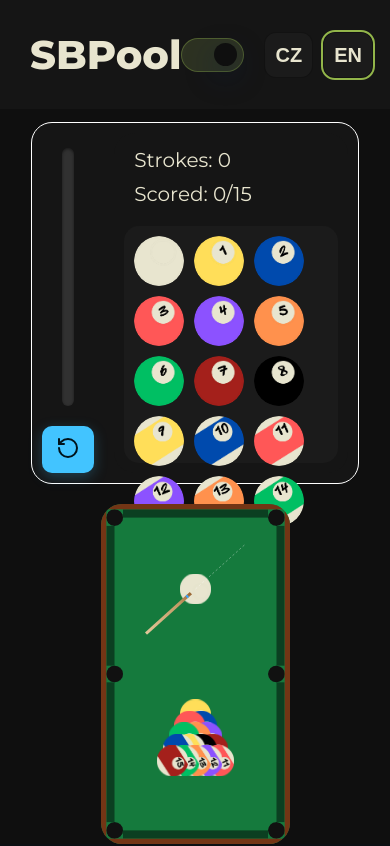
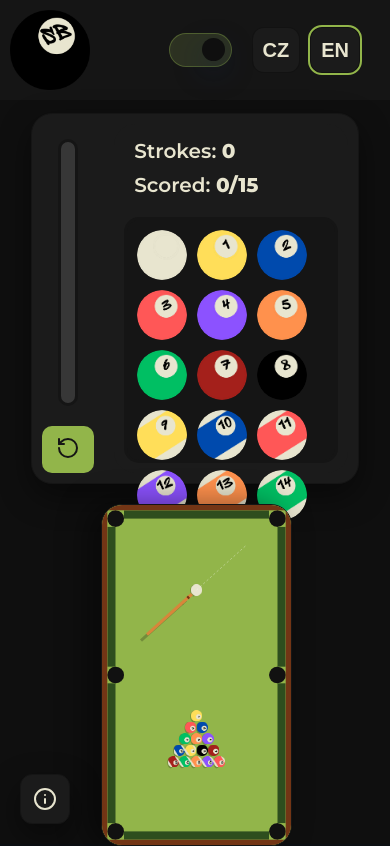
Before and after one commit to StepanBlaha/SBPool, a React (Vite) app: page / in a window 390 px wide. Built offline with nearby package versions, Linux system fonts and the light colour scheme.

Commit message:
feat: design changes

```diff
--- a/src/components/Navbar/Navbar.module.css
+++ b/src/components/Navbar/Navbar.module.css
@@ -1,12 +1,13 @@
 .Navbar{
-    height: fit-content;
+    height: 100px;
     width: 100%;
     display: flex;
     box-sizing: border-box;
     background-color: var(--background-secondary-color);
     justify-content: space-between;
-    padding: 30px;
+    padding: 10px;
     align-items: center;
+    position: relative;
 }
 .Logo{
     width: fit-content;
@@ -15,6 +16,13 @@
     display: flex;
     align-items: center;
     justify-content: center;
+    height: 100%;
+    width: auto;
+    aspect-ratio: 1/1;
+    background-repeat: no-repeat;
+    background-position: center;
+    background-size: contain;
+
 }
 .Logo p{
     font-size: 40px;
@@ -22,6 +30,7 @@
     margin: 0;
     text-align: left;
     color: var(--contrast-color);
+    font-family: var(--display-font);
 }
 .Toggles{
     height: fit-content;
@@ -29,5 +38,6 @@
     box-sizing: border-box;
     display: flex;
     gap: 20px;
+    padding: 20px;
     align-items: center;
 }
--- a/src/components/Navbar/Navbar.tsx
+++ b/src/components/Navbar/Navbar.tsx
@@ -2,15 +2,14 @@ import styles from "./Navbar.module.css"
 import { useState } from "react"
 import LanguageSwitch from "../LanguageSwitch/LanguageSwitch"
 import ThemeSwitch from "../ThemeSwitch/ThemeSwitch"
-
+import Logo from "../../assets/logo.png"
 
 const Navbar = () => {
 
     return(
         <>
         <div className={styles.Navbar}>
-            <div className={styles.Logo}>
-                <p>SBPool</p>
+            <div className={styles.Logo} style={{backgroundImage: `url(${Logo})`}}>
             </div>
             <div className={styles.Toggles}>
                 <ThemeSwitch/>
--- a/src/components/PoolTable/PoolTable.module.css
+++ b/src/components/PoolTable/PoolTable.module.css
@@ -19,7 +19,9 @@
   max-height: none;
 }
 .Table canvas{
-      border-radius: 21px;
+  border-radius: 21px;
+  box-shadow: var(--shadow);
+  border: 1px solid var(--background-secondary-color);
 }
 
 .rotOuter {
--- a/src/components/PoolTable/PoolTable.tsx
+++ b/src/components/PoolTable/PoolTable.tsx
@@ -69,8 +69,8 @@ const BALL_FRICTION = 0.01;
 const CUSHION_RESTITUTION = 0.9;
 
 // Colors
-const felt = '#157a3d';
-const cushion = '#0b3f21';
+const felt = 'var(--accent-color)';
+const cushion = '#2E4E1E';
 const pocketCol = '#111';
 
 // Ball sprites
@@ -187,7 +187,7 @@ export default function PoolTable({setScoredBalls, setStrokes}: PoolTableProps)
         const BALL_R = 10.5 * S;
 
         // Sprite scale (textures are 256px)
-        const SPRITE_PX = 256;
+        const SPRITE_PX = 700;
         const SCALE = (BALL_R * 2) / SPRITE_PX;
         // Get the hud power bar - outside of this elemend
         const powerBar = document.getElementById('powerBar') as HTMLDivElement
@@ -352,10 +352,10 @@ export default function PoolTable({setScoredBalls, setStrokes}: PoolTableProps)
                 if (!body.circleRadius || body.isStatic) continue;
                 ctx.beginPath();
                 ctx.ellipse(
-                body.position.x + 3 * S,
-                body.position.y + 6 * S,
-                body.circleRadius * 1.05,
-                body.circleRadius * 0.6,
+                body.position.x + 2 * S,
+                body.position.y + 8 * S,
+                body.circleRadius * 1.45,
+                body.circleRadius * 0.8,
                 0, 0, Math.PI * 2
                 );
                 ctx.fill();
@@ -395,14 +395,26 @@ export default function PoolTable({setScoredBalls, setStrokes}: PoolTableProps)
                 ctx.rotate(angle)
                 // Make stick have a gradient
                 const stickGradient = ctx.createLinearGradient(0,0,stickLen,0)
-                stickGradient.addColorStop(0,'#e1c699');
-                stickGradient.addColorStop(0.75,'#c29a64');
-                stickGradient.addColorStop(1,'#996633')
+                stickGradient.addColorStop(0,'#d8863a');
+                stickGradient.addColorStop(0.75,'#d8863a');
+                stickGradient.addColorStop(1,'#d8863a')
                 ctx.fillStyle=stickGradient;
                 ctx.fillRect(0,-stickWidth/2,stickLen,stickWidth)
-                ctx.fillStyle='#3aa3ff';
+                ctx.fillStyle='#733515';
                 ctx.fillRect(stickLen-6,-stickWidth/2,6 * S,stickWidth)
                 ctx.restore()
+
+                ctx.save();
+                ctx.globalCompositeOperation = 'destination-over';
+                ctx.fillStyle = 'rgba(0,0,0,0.22)';
+                ctx.translate(back.x +6, back.y+ 6)
+                ctx.rotate(angle)
+                ctx.fillRect(0,-stickWidth/2,stickLen,stickWidth)
+
+                ctx.fillRect(stickLen-6,-stickWidth/2,6 * S,stickWidth)
+                ctx.restore()
+
+
             }
         })
 
--- a/src/components/ThemeSwitch/ThemeSwitch.module.css
+++ b/src/components/ThemeSwitch/ThemeSwitch.module.css
@@ -118,6 +118,7 @@
   background: var(--background-tertiary-color);
   border: 1px solid var(--background-blur-color);
   cursor: pointer;
+  background-color: var(--accent-color);
 }
 .toggle.active {
     background:  color-mix(in srgb, var(--accent-color) 15%, var(--background-tertiary-color));
--- /dev/null
+++ b/src/components/Tooltip/Tooltip.module.css
@@ -0,0 +1,113 @@
+.TooltipContainer{
+    height: fit-content;
+    box-sizing: border-box;
+    width: fit-content;
+    display: flex;
+    position: fixed;
+    bottom: 20px;
+    left: 20px;
+
+}
+
+.TooltipButton{
+    height: fit-content;
+    width: fit-content;
+    cursor: pointer;
+    height: fit-content;
+    box-sizing: border-box;
+    font-weight: 700;
+    font-size: 20px;
+    line-height: 1.6;
+    padding: 12px;
+    border-radius: 12px;
+    background: var(--background-tertiary-color);
+    border: 1px solid var(--background-secondary-color);
+    box-shadow: var(--shadow);
+    color: var(--contrast-color);
+    display: flex;
+    align-items: center;
+    justify-content: center;
+    transition: 0.2s ease-in-out;
+}
+.TooltipButton svg{
+    transition: 0.2s ease-out;
+    color: var(--contrast-color);
+}
+.TooltipButton:hover{
+    /*
+    background-color: var(--sort-hover-color);
+    */
+    border-color: var(--accent-color);
+}
+.TooltipButton:hover  svg{
+    /*
+    color: var(--contrast-tertiary-color);
+    */
+}
+.TooltipContent{
+    background: var(--background-tertiary-color);
+    border: 1px solid var(--background-secondary-color);
+    box-shadow: var(--shadow);
+    color: var(--contrast-color);
+    height: fit-content;
+    min-width: fit-content;
+    box-sizing: border-box;
+    display: flex;
+    flex-direction: column;
+    position: absolute;
+    bottom: 100%;
+    padding: 12px;
+    padding-right: 24px;
+    border-radius: 12px;
+    width: min(400px, 90vw);
+}
+.TooltipContent ul{}
+.TooltipContent li{
+    font-weight: 600;
+    font-size: 20px;
+    text-align: left;
+    color: var(--contrast-color);
+    white-space: nowrap;
+}
+.TooltipContent span{
+    font-weight: 700;
+}
+@media(max-width: 1200px){
+    .TooltipContent li{
+        white-space: break-spaces;
+    }
+}
+.TooltipHeader{
+    width: fit-content;
+    height: fit-content;
+    box-sizing: border-box;
+    display: flex;
+    margin-top: 10px;
+    margin-left: 10px;
+    gap: 10px;
+    align-items: center;
+}
+.Logo{
+    width: fit-content;
+    height: fit-content;
+    box-sizing: border-box;
+    display: flex;
+    align-items: center;
+    justify-content: center;
+    height: 100%;
+    width: auto;
+    aspect-ratio: 1/1;
+    background-repeat: no-repeat;
+    background-position: center;
+    background-size: contain;
+    min-height: 30px;
+
+}
+.TooltipTitle{
+    font-weight: 700;
+    font-size: 30px;
+    text-align: left;
+    margin: 0;
+    color: var(--contrast-color);
+
+}
--- /dev/null
+++ b/src/components/Tooltip/Tooltip.tsx
@@ -0,0 +1,52 @@
+import styles from "./Tooltip.module.css"
+import { useState, useRef, useEffect } from "react";
+import { InfoIcon } from "lucide-react";
+import { Trans, useTranslation } from "react-i18next";
+import Logo from "../../assets/logo.png"
+const Tooltip = () => {
+    const { t } = useTranslation()
+    const ref = useRef<HTMLDivElement>(null);
+    const [isOpen, setIsOpen] = useState<boolean>(false);
+
+    // Handle click outside
+    useEffect(() => {
+        const handleClickOutside = (event: MouseEvent) => {
+            if (ref.current && !ref.current.contains(event.target as Node)) {
+                setIsOpen(false);
+            }
+        };
+        document.addEventListener("mousedown", handleClickOutside);
+        return () => document.removeEventListener("mousedown", handleClickOutside);
+    }, []);
+    return(
+        <>
+            <div className={styles.TooltipContainer} ref={ref} >
+                {isOpen &&
+                    <div className={styles.TooltipContent}>
+                        <div className={styles.TooltipHeader}>
+                            <div className={styles.Logo} style={{backgroundImage: `url(${Logo})`}}></div>
+                            <p className={styles.TooltipTitle}>
+                                {t("tooltip.title")}
+                            </p>
+
+                        </div>
+                        <ul>
+                            <li><Trans i18nKey="tooltip.goal" components={{ 1: <span/> }} /></li>
+                            <li><Trans i18nKey="tooltip.cue" components={{ 1: <span/> }} /></li>
+                            <li><Trans i18nKey="tooltip.rotate" components={{ 1: <span/> }} /></li>
+                            <li><Trans i18nKey="tooltip.aim" components={{ 1: <span/> }} /></li>
+                            <li><Trans i18nKey="tooltip.charge" components={{ 1: <span/> }} /></li>
+                            <li><Trans i18nKey="tooltip.shoot" components={{ 1: <span/> }} /></li>
+                        </ul>
+                    </div>
+                }
+                <div className={styles.TooltipButton} onClick={()=>setIsOpen(!isOpen)}>
+                    <InfoIcon/>
+                </div>
+
+            </div>
+
+        </>
+    )
+}
+export default Tooltip;
--- a/src/pages/home/Home.module.css
+++ b/src/pages/home/Home.module.css
@@ -24,6 +24,7 @@
     flex-direction: row-reverse;
     gap: 20px;
     align-items: stretch;
+    position: relative;
 }
 .Table{
     width: min(100%, 1200px);   /* cap max size but stay responsive */
@@ -58,6 +59,7 @@
     gap: 20px;
     justify-content: space-between;
     padding-top: 15px;
+
 }
 .powerWrap {
     width: 12px;
@@ -65,24 +67,32 @@
     background: rgba(255, 255, 255, .12);
     border-radius: 999px;
     overflow: hidden;
+    /*
     box-shadow: inset 0 1px 3px rgba(0,0,0,.5);
+    */
 }
 
 .powerBar {
     height: 0%;
     width: 100%;
     background: linear-gradient(90deg, #85ffbd, #fffb7d, #ff9f7d);
+
+    background: var(--accent-color) !important;
     transition: width .06s linear;
 }
 
 .powerWrap {
-    width: 12px;
+    width: 20px;
     height: 100%;
     background: rgba(255, 255, 255, .12);
     border-radius: 999px;
     overflow: hidden;
+
+    /*
     box-shadow: inset 0 1px 3px rgba(0,0,0,.5);
+    */
     position: relative;
+    border: 3px solid var(--background-secondary-color);
 }
 .powerBar {
     position: absolute;
@@ -91,17 +101,30 @@
     width: 100%;
     height: 0%;
     background: linear-gradient(0deg, #85ffbd, #fffb7d, #ff9f7d);
+    background: var(--accent-color) !important;
     transition: height .06s linear;
 }
 .resetBtn {
-    background: var(--accent);
-    color: #00131a;
+    background: var(--accent-color);
+    color: var(--contrast-color);
     border: 0;
     border-radius: 10px;
     padding: 10px 14px;
     font-weight: 700;
     cursor: pointer;
-    box-shadow: 0 4px 14px rgba(66, 196, 255, .25);
+
+    transition: 0.2s ease-out;
+}
+.resetBtn svg{
+    transition: 0.2s ease-out;
+    color: var(--background-secondary-color);
+}
+.resetBtn:hover svg{
+    color: var(--background-dark-color);
+
+}
+.resetBtn:hover{
+    background-color: var(--accent-dark-color);
 }
 .resetBtn:active {
     transform: translateY(1px);
@@ -114,7 +137,7 @@
     box-sizing: border-box;
     display: flex;
     gap: 20px;
-    border: 1px solid white;
+    border: 1px solid var(--background-secondary-color);
     /*
     position: absolute;
     right: 10px;
@@ -122,11 +145,12 @@
     width: 100%;
     padding: 10px;
     border-radius: 12px;
-    background-color: var(--background-secondary-color);
+    background-color: var(--background-tertiary-color);
     border-radius: 21px;
     align-items: stretch;
     flex-direction: row;
     justify-content: center;
+    box-shadow: var(--shadow);
 
 }
 .StrokeData{
@@ -144,7 +168,7 @@
     width: 100%;
     padding: 10px;
     border-radius: 12px;
-    background-color: var(--background-secondary-color);
+    background-color: var(--background-tertiary-color);
     border-radius: 21px;
     flex-direction: column;
 }
@@ -168,6 +192,10 @@
     width: fit-content;
     white-space: nowrap;
     color: var(--contrast-color);
+    font-weight: 600;
+}
+.StrokeCount span{
+    font-weight: 700;
 }
 .BallCounter{
     min-height: 50px;
@@ -178,10 +206,12 @@
     width: 100%;
     max-width: 1200px;
     padding: 10px;
-    background-color: var(--background-tertiary-color);
+    background-color: var(--background-color);
     border-radius: 15px;
     flex-wrap: wrap;
     align-content: flex-start;
+    border: 3px solid var(--background-secondary-color);
+    background-color: var(--background-secondary-color);
 
 }
 .Ball{
--- a/src/pages/home/Home.tsx
+++ b/src/pages/home/Home.tsx
@@ -23,8 +23,8 @@ import { RotateCcw } from "lucide-react";
 
 
 import Navbar from "../../components/Navbar/Navbar";
-
-
+import Tooltip from "../../components/Tooltip/Tooltip";
+import { useTranslation } from "react-i18next";
 
 
 
@@ -37,6 +37,7 @@ import Navbar from "../../components/Navbar/Navbar";
 
 
 const Home = () => {
+    const {t} = useTranslation();
     const [scoredBalls, setScoredBalls] = useState<number[]>([]);
     const [strokes, setStrokes] = useState<number>(0);
     const SPRITES: (string | undefined)[] = [
@@ -83,8 +84,9 @@ const Home = () => {
                         </div>
                         <div className={styles.StrokeData}>
                             <div className={styles.StrokeCount}>
-                                <p>Strokes: {strokes}</p>
-                                <p>Scored: {scoredBalls.length}/15</p>
+                                <p>{t("hud.strokes")}: <span>{strokes}</span></p>
+                                <p>{t("hud.scored")}: <span>{scoredBalls.length}/15</span>
+                                </p>
                             </div>
 
                             <div className={styles.BallCounter}>
@@ -96,6 +98,7 @@ const Home = () => {
                         </div>
                     </div>
 
+                    <Tooltip/>
                 </div>
             </div>
         </>
```
Lines whose indentation alone changed are shown as unchanged.
